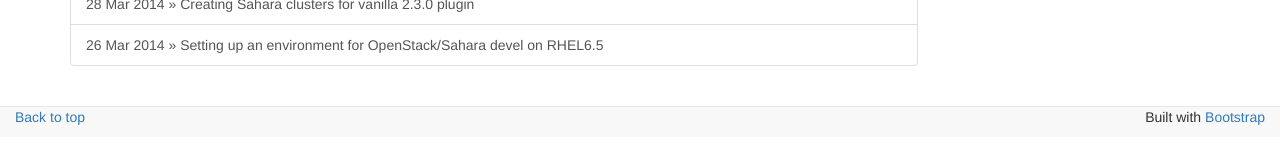
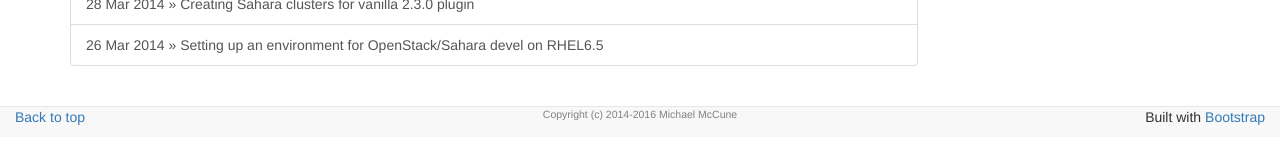
Before and after one commit to elmiko/elmiko.github.io, a Jekyll site: the page built from archive.html, in a window 1280 px wide. Shown: the part 499-663 px from the top of the page. Built offline with Jekyll 4.4.1, drawn with Linux system fonts in a browser that asks for light colours; nearby versions of some CDN libraries; Markdown is read by kramdown in place of the engine named in the settings.

Commit message:
add copyright info to html

```diff
--- a/_layouts/default.html
+++ b/_layouts/default.html
@@ -96,9 +96,12 @@
 <div class="container-fluid footer">
   <div class="row">
     <div class="col-md-2">
-  <p><a href="#">Back to top</a></p>
+      <p><a href="#">Back to top</a></p>
     </div>
-    <div class="col-md-10 text-right">
+    <div class="col-md-8 text-center">
+      <p class="copyright">Copyright (c) 2014-2016 Michael McCune</p>
+    </div>
+    <div class="col-md-2 text-right">
       <p>Built with <a href="https://getbootstrap.com">Bootstrap</a></p>
     </div>
   </div>
```
